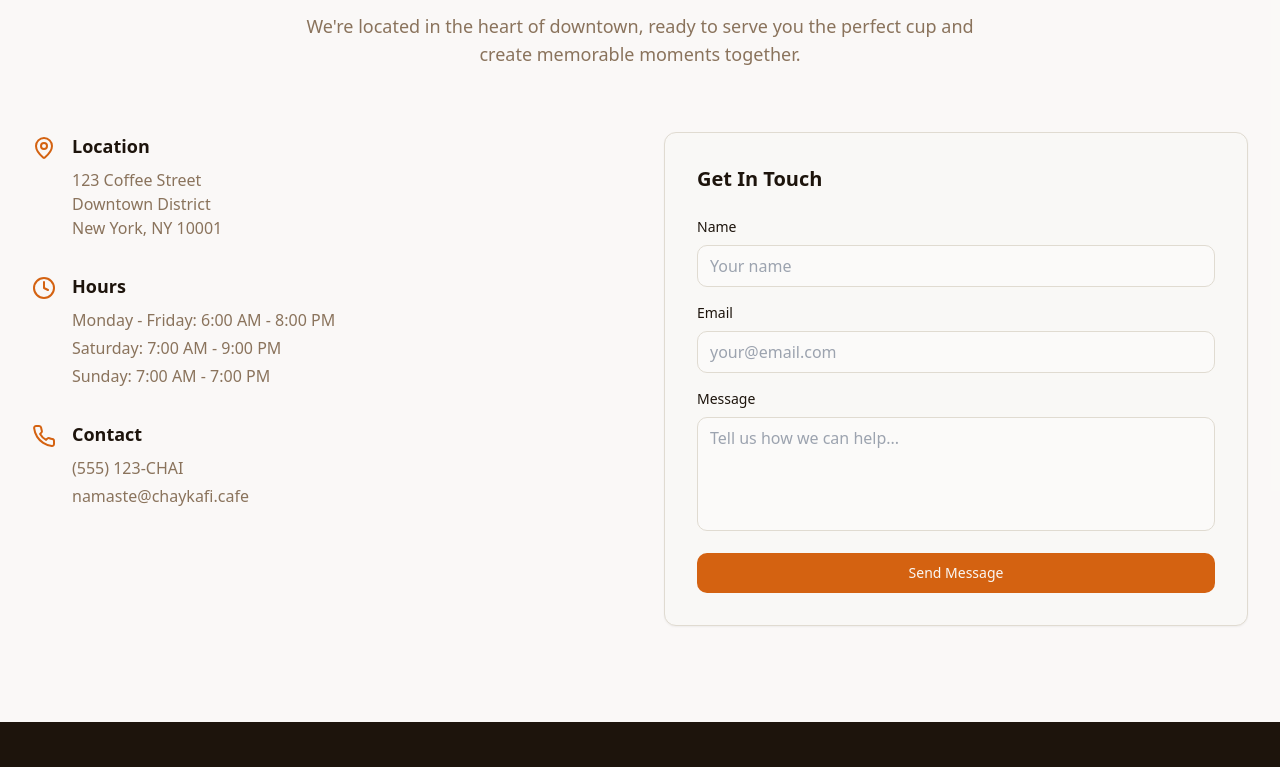
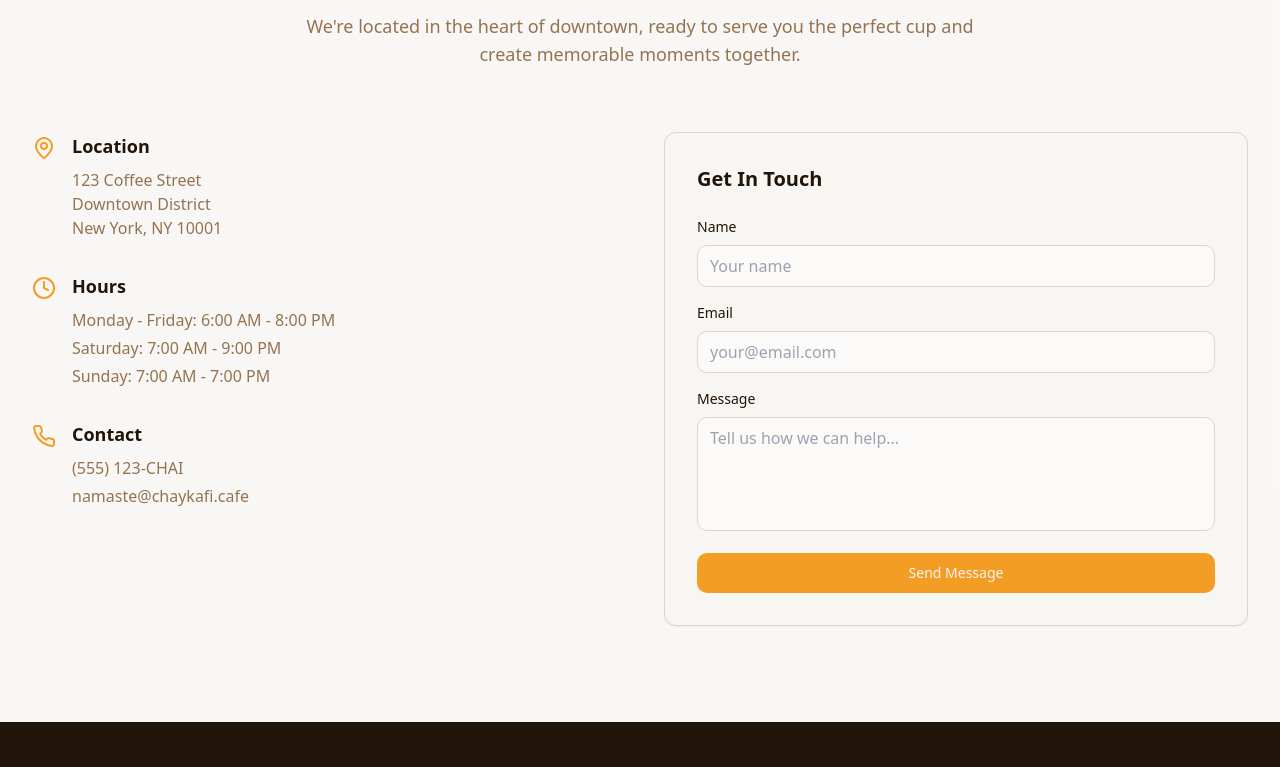
Before and after one commit to webably/demo-indian-cafe, a React (Vite) app: page / in a window 1280 px wide. Shown: the part 3320-4087 px from the top of the page. Built offline with nearby package versions, Linux system fonts and the light colour scheme.

Commit message:
Update color palette to reflect Indian aesthetics with saffron and warm tones
cgen-0e94912146ea49e68fac3bab79a4bc33

```diff
--- a/client/global.css
+++ b/client/global.css
@@ -9,33 +9,33 @@
    * A different format will require also updating the theme in tailwind.config.ts.
   */
   :root {
-    --background: 45 15% 98%;
-    --foreground: 30 40% 8%;
+    --background: 45 20% 98%;
+    --foreground: 30 60% 8%;
 
-    --card: 45 20% 97%;
-    --card-foreground: 30 40% 8%;
+    --card: 40 25% 96%;
+    --card-foreground: 30 60% 8%;
 
-    --popover: 45 20% 97%;
-    --popover-foreground: 30 40% 8%;
+    --popover: 40 25% 96%;
+    --popover-foreground: 30 60% 8%;
 
-    --primary: 25 85% 45%;
-    --primary-foreground: 45 20% 97%;
+    --primary: 35 90% 55%;
+    --primary-foreground: 40 25% 96%;
 
-    --secondary: 40 25% 90%;
-    --secondary-foreground: 30 40% 8%;
+    --secondary: 40 30% 88%;
+    --secondary-foreground: 30 60% 8%;
 
-    --muted: 40 25% 90%;
-    --muted-foreground: 30 20% 45%;
+    --muted: 40 30% 88%;
+    --muted-foreground: 30 30% 45%;
 
-    --accent: 35 60% 88%;
-    --accent-foreground: 30 40% 8%;
+    --accent: 45 70% 85%;
+    --accent-foreground: 30 60% 8%;
 
     --destructive: 0 84.2% 60.2%;
-    --destructive-foreground: 45 20% 97%;
+    --destructive-foreground: 40 25% 96%;
 
-    --border: 40 20% 85%;
-    --input: 40 20% 85%;
-    --ring: 25 85% 45%;
+    --border: 40 25% 82%;
+    --input: 40 25% 82%;
+    --ring: 35 90% 55%;
 
     --radius: 0.75rem;
 
@@ -57,33 +57,33 @@
   }
 
   .dark {
-    --background: 30 25% 8%;
-    --foreground: 45 15% 95%;
+    --background: 30 30% 8%;
+    --foreground: 45 20% 95%;
 
-    --card: 30 20% 12%;
-    --card-foreground: 45 15% 95%;
+    --card: 30 25% 12%;
+    --card-foreground: 45 20% 95%;
 
-    --popover: 30 20% 12%;
-    --popover-foreground: 45 15% 95%;
+    --popover: 30 25% 12%;
+    --popover-foreground: 45 20% 95%;
 
-    --primary: 25 85% 55%;
-    --primary-foreground: 30 25% 8%;
+    --primary: 35 90% 60%;
+    --primary-foreground: 30 30% 8%;
 
-    --secondary: 30 15% 18%;
-    --secondary-foreground: 45 15% 95%;
+    --secondary: 30 20% 18%;
+    --secondary-foreground: 45 20% 95%;
 
-    --muted: 30 15% 18%;
-    --muted-foreground: 45 10% 65%;
+    --muted: 30 20% 18%;
+    --muted-foreground: 45 15% 65%;
 
-    --accent: 30 15% 22%;
-    --accent-foreground: 45 15% 95%;
+    --accent: 30 20% 22%;
+    --accent-foreground: 45 20% 95%;
 
     --destructive: 0 62.8% 30.6%;
-    --destructive-foreground: 45 15% 95%;
+    --destructive-foreground: 45 20% 95%;
 
-    --border: 30 15% 22%;
-    --input: 30 15% 22%;
-    --ring: 25 85% 55%;
+    --border: 30 20% 22%;
+    --input: 30 20% 22%;
+    --ring: 35 90% 60%;
     --sidebar-background: 240 5.9% 10%;
     --sidebar-foreground: 240 4.8% 95.9%;
     --sidebar-primary: 224.3 76.3% 48%;
```
